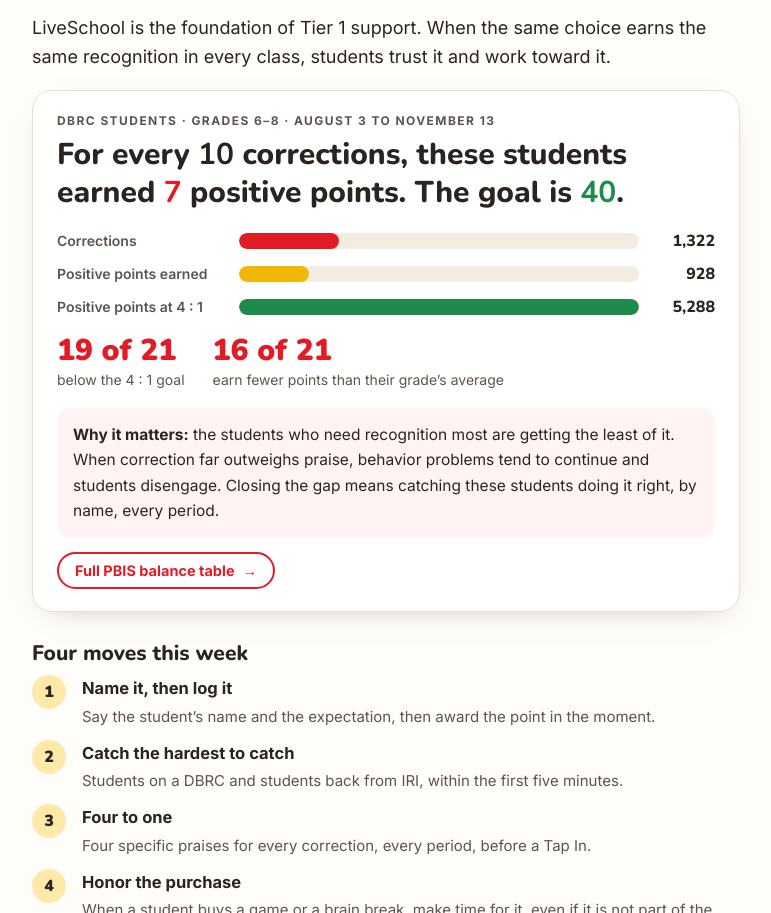
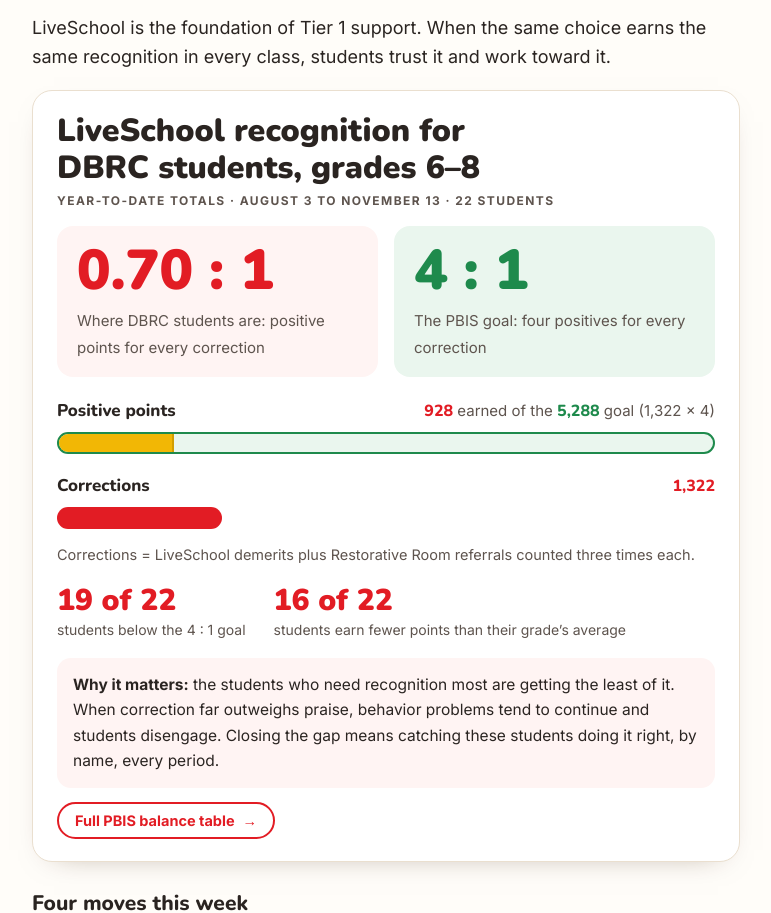
Before and after one commit to marlithaw/matchbook63-culture-weekly, a plain HTML site: page index.html in a window 1280 px wide. Shown: the part 6464-7377 px from the top of the page, without its empty margins (254-1025 px from the left). Drawn offline with nearby package versions, Linux system fonts and the light colour scheme.

Commit message:
Week 15: rebuild LiveSchool card (0.70:1 vs 4:1, goal bar, corrections note), 22 grades 6-8 DBRC students
Co-Authored-By: Claude Opus 5.5 <noreply@anthropic.com>
Claude-Session: https://claude.ai/code/session_013Q8RQFdMPNdDQK8acfyp36

```diff
--- a/index.html
+++ b/index.html
@@ -109,17 +109,23 @@ p a,li a,td a,figcaption a{color:var(--red);font-weight:600;text-decoration:unde
 .rub figcaption{font-size:12.5px;font-weight:600;margin-top:6px;color:var(--soft)}
 .print-rubric-label{display:none}
 .pbis{background:#fff;border:1px solid var(--line);border-radius:20px;padding:22px 24px;margin:18px 0 26px;box-shadow:0 10px 30px -22px rgba(60,30,10,.5)}
-.pbis-k{font:800 12px var(--b);letter-spacing:.12em;text-transform:uppercase;color:var(--soft)}
-.pbis-big{font:800 clamp(22px,3.6vw,30px)/1.25 var(--h);margin:8px 0 18px;text-wrap:balance}
+.pbis-h{font:900 clamp(24px,3.4vw,32px)/1.15 var(--h);margin:0 0 6px;text-wrap:balance}
+.pbis-k{font:800 12px var(--b);letter-spacing:.12em;text-transform:uppercase;color:var(--soft);margin-bottom:18px}
 .bad{color:var(--red)}.good{color:#1E8A4C}
-.pbis-bars{display:grid;gap:10px;margin-bottom:18px}
-.pb{display:grid;grid-template-columns:170px 1fr 64px;gap:12px;align-items:center;font-size:14px}
-.pb-l{color:var(--soft);font-weight:600}
-.pb-t{height:16px;background:#F3ECE1;border-radius:999px;overflow:hidden}
-.pb-t i{display:block;height:100%;border-radius:999px}
-.pb-t i.r{background:var(--red)}.pb-t i.y{background:#F2B705}.pb-t i.g{background:#1E8A4C}
-.pb-n{font:800 16px var(--h);text-align:right;font-variant-numeric:tabular-nums}
-@media(max-width:560px){.pb{grid-template-columns:1fr 56px}.pb-l{grid-column:1/-1}}
+.ratio{display:grid;grid-template-columns:1fr 1fr;gap:16px;margin-bottom:22px}
+.ratio>div{border-radius:16px;padding:16px 20px}
+.ratio .now{background:#FFF4F3}.ratio .goal{background:#EAF6EE}
+.ratio b{display:block;font:900 clamp(40px,6vw,56px)/1.05 var(--h);font-variant-numeric:tabular-nums;margin-bottom:6px}
+.ratio span{font-size:15px;color:var(--soft)}
+@media(max-width:560px){.ratio{grid-template-columns:1fr}}
+.bar-hd{display:flex;flex-wrap:wrap;justify-content:space-between;gap:4px 16px;align-items:baseline;margin-bottom:8px}
+.bar-hd b{font:800 17px var(--h)}
+.bar-hd span{font-size:15px;color:var(--soft)}.bar-hd span b{font:800 16px var(--h)}
+.bar{height:22px;border-radius:999px;margin-bottom:20px;overflow:hidden}
+.bar.goal{background:#EAF6EE;border:2px solid #1E8A4C}
+.bar.goal i{display:block;height:100%;background:#F2B705;border-right:2px solid #D29E00}
+.bar.corr{background:var(--red)}
+.pbis-note{font-size:14.5px;color:var(--soft);margin:-6px 0 20px}
 .pbis-row{display:flex;flex-wrap:wrap;gap:28px;margin-bottom:14px}
 .pbis-row b{display:block;font:900 30px/1 var(--h)}
 .pbis-row span{font-size:14px;color:var(--soft)}
@@ -309,14 +315,15 @@ footer p{color:#cfc5bf;font-size:14px;margin:0}
 <h2>Recognition students can feel</h2>
 <p class="lede">LiveSchool is the foundation of Tier 1 support. When the same choice earns the same recognition in every class, students trust it and work toward it.</p>
 <div class="pbis">
-<div class="pbis-k">DBRC students · grades 6–8 · August 3 to November 13</div>
-<p class="pbis-big">For every <b>10</b> corrections, these students earned <b class="bad">7</b> positive points. The goal is <b class="good">40</b>.</p>
-<div class="pbis-bars" role="img" aria-label="928 positive points compared with 1,322 corrections and a goal of 5,288 positive points">
-<div class="pb"><span class="pb-l">Corrections</span><span class="pb-t"><i class="r" style="width:25%"></i></span><span class="pb-n">1,322</span></div>
-<div class="pb"><span class="pb-l">Positive points earned</span><span class="pb-t"><i class="y" style="width:17.5%"></i></span><span class="pb-n">928</span></div>
-<div class="pb"><span class="pb-l">Positive points at 4 : 1</span><span class="pb-t"><i class="g" style="width:100%"></i></span><span class="pb-n">5,288</span></div>
-</div>
-<div class="pbis-row"><div><b class="bad">19 of 21</b><span>below the 4 : 1 goal</span></div><div><b class="bad">16 of 21</b><span>earn fewer points than their grade’s average</span></div></div>
+<h3 class="pbis-h">LiveSchool recognition for DBRC students, grades 6–8</h3>
+<div class="pbis-k">Year-to-date totals · August 3 to November 13 · 22 students</div>
+<div class="ratio"><div class="now"><b class="bad">0.70 : 1</b><span>Where DBRC students are: positive points for every correction</span></div><div class="goal"><b class="good">4 : 1</b><span>The PBIS goal: four positives for every correction</span></div></div>
+<div class="bar-hd"><b>Positive points</b><span><b class="bad">928</b> earned of the <b class="good">5,288</b> goal (1,322 × 4)</span></div>
+<div class="bar goal" role="img" aria-label="928 positive points earned of a 5,288 point goal"><i style="width:17.55%"></i></div>
+<div class="bar-hd"><b>Corrections</b><span><b class="bad">1,322</b></span></div>
+<div class="bar corr" role="img" aria-label="1,322 corrections, one quarter of the goal line" style="width:25%"></div>
+<p class="pbis-note">Corrections = LiveSchool demerits plus Restorative Room referrals counted three times each.</p>
+<div class="pbis-row"><div><b class="bad">19 of 22</b><span>students below the 4 : 1 goal</span></div><div><b class="bad">16 of 22</b><span>students earn fewer points than their grade’s average</span></div></div>
 <p class="pbis-why"><b>Why it matters:</b> the students who need recognition most are getting the least of it. When correction far outweighs praise, behavior problems tend to continue and students disengage. Closing the gap means catching these students doing it right, by name, every period.</p>
 <div class="btns" style="margin:0"><a class="btn alt" href="https://drive.google.com/file/d/139wO1GOWHxGbkT7ZfilUbnpNfOKEU4jF/view?usp=sharing">Full PBIS balance table</a></div>
 </div>
```
